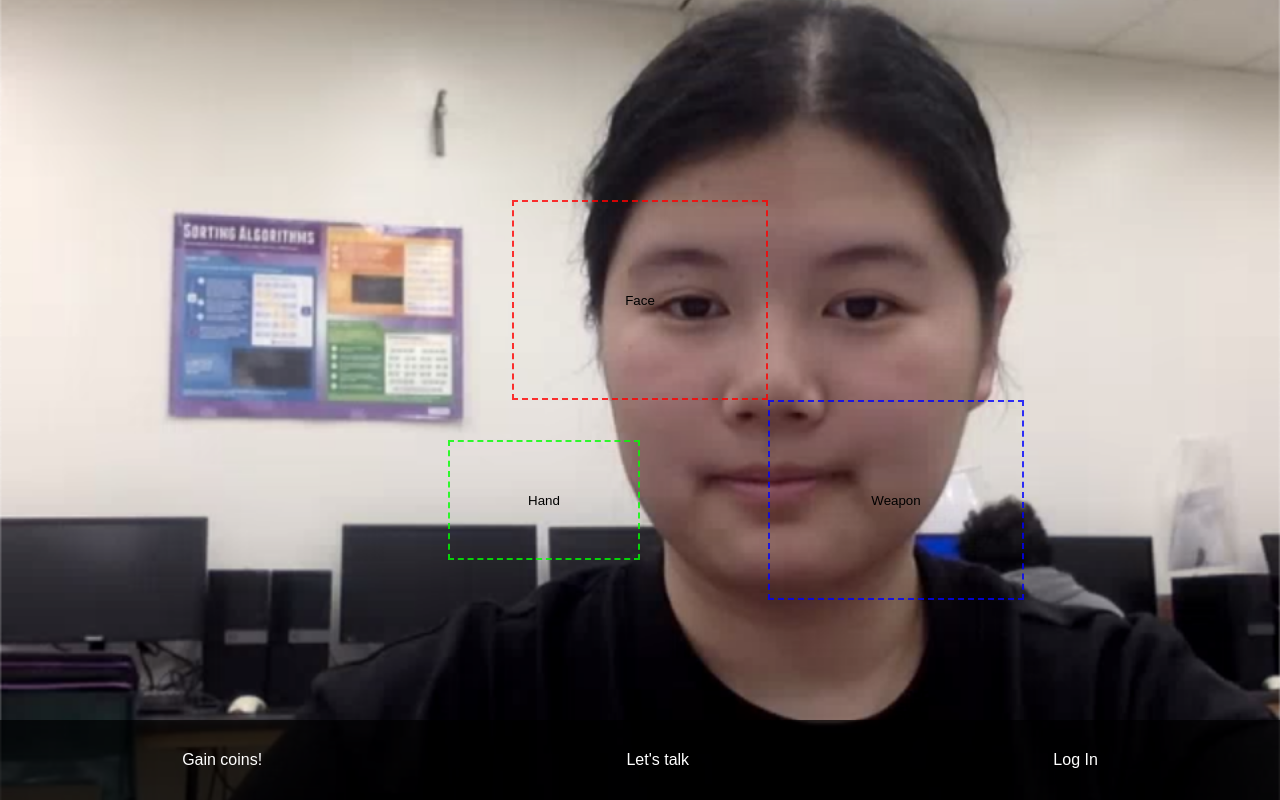
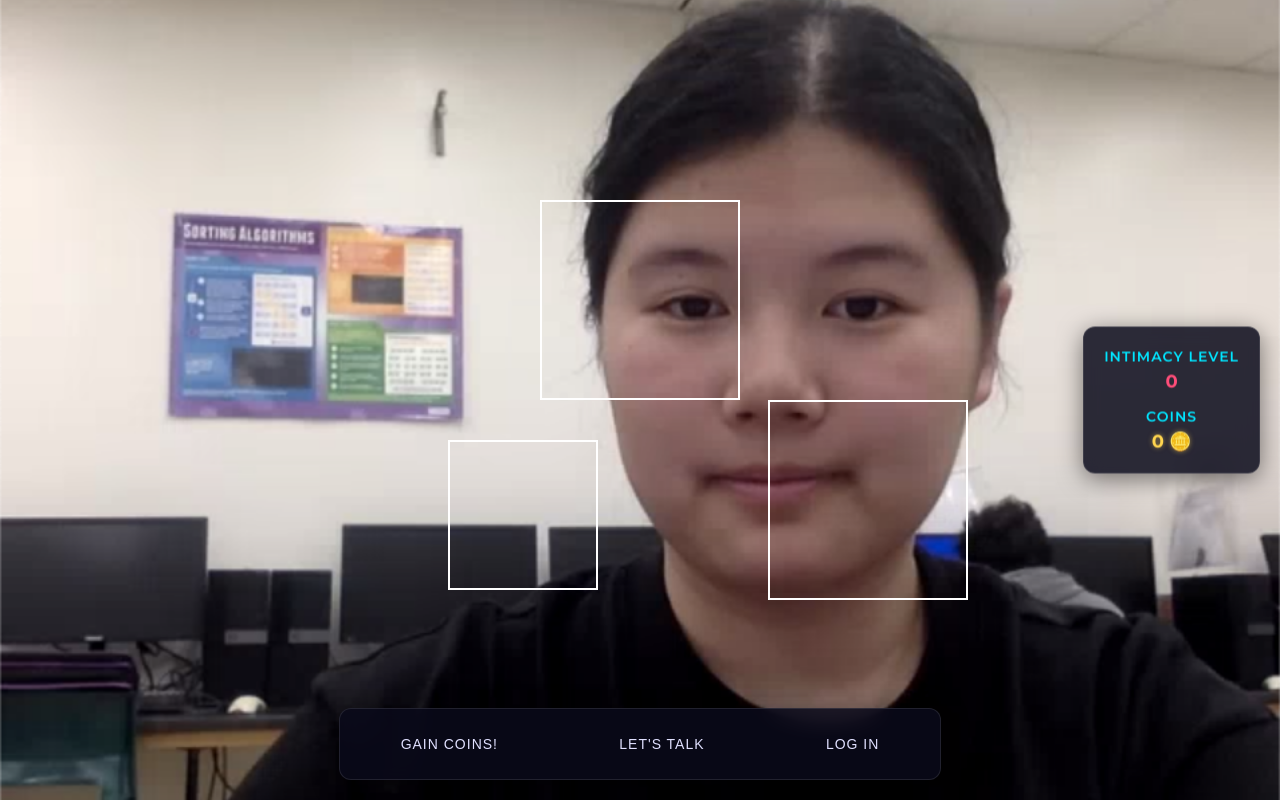
Before and after one commit to nikapomazova/studylove, a plain HTML site: page Main.html in a window 1280 px wide. Drawn offline with Linux system fonts and the light colour scheme; no server answers; files whose address does not match are found by name.

Commit message:
main update + intimacy level for chat

```diff
--- a/Main.html
+++ b/Main.html
@@ -5,16 +5,30 @@
     <meta name="viewport" content="width=device-width, initial-scale=1.0">
     <title>Love and Deepseek</title>
     <style>
+        @import url('https://fonts.googleapis.com/css2?family=Montserrat:wght@300;400;500;600;700&display=swap');
+
+        :root {
+            --primary: #ff4d79;
+            --secondary: #6a5acd;
+            --accent: #00e5ff;
+            --dark: #0a0a1a;
+            --darker: #050510;
+            --light: #e0e0ff;
+            --overlay: rgba(10, 10, 26, 0.85);
+            --coin-color: #ffd54f;
+        }
+
         body, html {
             margin: 0;
             padding: 0;
             width: 100%;
             height: 100%;
-            font-family: 'Arial', sans-serif;
+            font-family: 'Montserrat', sans-serif;
             overflow: hidden;
+            color: var(--light);
+            background-color: var(--darker);
         }
 
-        /* Unified media layer (for both bg and videos) */
         .media-layer {
             position: fixed;
             top: 0;
@@ -25,136 +39,183 @@
             overflow: hidden;
         }
 
-        /* Background image (default state) */
         #backgroundMedia {
             position: absolute;
             width: 100%;
             height: 100%;
-            object-fit: cover; /* Ensures full coverage */
+            object-fit: cover;
             object-position: center;
+
         }
 
-        /* Interactive buttons (visible for testing) */
         .interactive-area {
             position: absolute;
             background: transparent;
-            border: 2px dashed rgba(255, 255, 0, 0.8);
+            border: 2px solid white;
             cursor: pointer;
             z-index: 2;
-            transition: all 0.3s;
         }
 
-        .interactive-area:hover {
-            background: rgba(255, 255, 0, 0.2);
-        }
-
-        /* Button positions */
         .face-area {
             top: 25%;
             left: 50%;
             transform: translateX(-50%);
-            width: 20%;
-            height: 25%;
-            border-color: rgba(255, 0, 0, 0.8);
+            width: 200px;
+            height: 200px;
         }
 
         .hand-area {
             top: 55%;
             left: 35%;
-            width: 15%;
-            height: 15%;
-            border-color: rgba(0, 255, 0, 0.8);
+            width: 150px;
+            height: 150px;
         }
 
         .weapon-area {
             top: 50%;
             left: 60%;
-            width: 20%;
-            height: 25%;
-            border-color: rgba(0, 0, 255, 0.8);
+            width: 200px;
+            height: 200px;
         }
 
-        /* UI Menus */
         .menu {
             position: fixed;
-            bottom: 0;
-            width: 100%;
-            height: 80px;
-            background: rgba(0, 0, 0, 0.7);
+            bottom: 20px;
+            left: 50%;
+            transform: translateX(-50%);
+            width: 90%;
+            max-width: 600px;
+            height: 70px;
+            background: var(--overlay);
             display: flex;
             justify-content: space-around;
             align-items: center;
             z-index: 3;
+            border-radius: 12px;
+            backdrop-filter: blur(10px);
+            box-shadow: 0 5px 25px rgba(0, 0, 0, 0.5);
+            border: 1px solid rgba(255, 255, 255, 0.1);
         }
 
         .menu-button {
-            color: white;
+            color: var(--light);
             background: transparent;
             border: none;
-            font-size: 16px;
+            font-size: 14px;
+            font-weight: 500;
             cursor: pointer;
-            padding: 10px 20px;
-            border-radius: 5px;
-            transition: background 0.3s;
+            padding: 12px 24px;
+            border-radius: 6px;
+            transition: all 0.3s ease;
+            text-transform: uppercase;
+            letter-spacing: 1px;
+            position: relative;
+            overflow: hidden;
         }
 
         .side-menu {
             position: fixed;
-            right: 10px;
+            right: 20px;
             top: 50%;
             transform: translateY(-50%);
             display: flex;
             flex-direction: column;
             gap: 15px;
             z-index: 3;
+            background: var(--overlay);
+            padding: 20px;
+            border-radius: 12px;
+            backdrop-filter: blur(10px);
+            box-shadow: 0 5px 25px rgba(0, 0, 0, 0.5);
+            border: 1px solid rgba(255, 255, 255, 0.1);
+        }
+
+        .stats-container {
+            display: flex;
+            flex-direction: column;
+            gap: 15px;
+        }
+
+        .stat-display {
+            display: flex;
+            flex-direction: column;
+            align-items: center;
+            gap: 5px;
+        }
+
+        .stat-title {
+            color: var(--accent);
+            font-size: 14px;
+            font-weight: 600;
+            text-transform: uppercase;
+            letter-spacing: 1px;
+        }
+
+        .stat-value {
+            color: white;
+            font-size: 18px;
+            font-weight: 700;
+        }
+
+        .coin-value {
+            color: var(--coin-color);
+            text-shadow: 0 0 5px rgba(255, 213, 79, 0.5);
+        }
+
+        .intimacy-value {
+            color: var(--primary);
+        }
+
+        @media (max-width: 768px) {
+            .interactive-area {
+                width: 120px !important;
+                height: 120px !important;
+            }
         }
     </style>
 </head>
 <body>
-    <!-- Unified media layer -->
     <div class="media-layer">
-        <!--
-            Single element for both bg and videos.
-            Starts as background image, swaps to video on interaction.
-        -->
-        <img id="backgroundMedia" src="/Users/Emily/Downloads/Grade 12 CS/summative/Screen Shot 2025-06-06 at 12.17.59 PM.png">
+        <img id="backgroundMedia" src="Screen Shot 2025-06-06 at 12.17.59 PM.png">
     </div>
 
-    <!-- Interactive buttons -->
-    <button class="interactive-area face-area" onclick="swapMedia('/Users/Emily/Downloads/Grade 12 CS/summative/Untitled Video June 6, 2025 12_12 PM.mp4')">Face</button>
-    <button class="interactive-area hand-area" onclick="swapMedia('https://example.com/hand_video.mp4')">Hand</button>
-    <button class="interactive-area weapon-area" onclick="swapMedia('https://example.com/weapon_video.mp4')">Weapon</button>
+    <button class="interactive-area face-area" onclick="swapMedia('Untitled Video June 6, 2025 12_12 PM.mp4')"></button>
+    <button class="interactive-area hand-area" onclick="swapMedia('Untitled Video June 6, 2025 12_12 PM.mp4')"></button>
+    <button class="interactive-area weapon-area" onclick="swapMedia('Untitled Video June 6, 2025 12_12 PM.mp4')"></button>
 
-    <!-- Bottom menu -->
     <div class="menu">
-        <button class="menu-button" onclick="window.location.href='Quiz.html'" >Gain coins!</button>
+        <button class="menu-button" onclick="window.location.href='Quiz.html'">Gain coins!</button>
         <button class="menu-button" onclick="window.location.href='chat.html'">Let's talk</button>
-        <button class="menu-button" id = "loginButton" onclick="window.location.href='./LogIn.html'">Log In</button>
+        <button class="menu-button" id="loginButton" onclick="window.location.href='./LogIn.html'">Log In</button>
     </div>
 
-    <!-- Side menu -->
     <div class="side-menu">
+        <div class="stats-container">
+            <div class="stat-display">
+                <div class="stat-title">Intimacy Level</div>
+                <div class="stat-value intimacy-value" id="intimacyValue">0</div>
+            </div>
 
+            <div class="stat-display">
+                <div class="stat-title">Coins</div>
+                <div class="stat-value coin-value" id="coinValue">0 <span>🪙</span></div>
+            </div>
+        </div>
     </div>
 
-    <script type="module">
-
-        import {initAuthListener} from "./isSignedIn.js?v1.1";
-        document.addEventListener('DOMContentLoaded', initAuthListener);
-
+    <script>
         let currentVideo = null;
 
         function swapMedia(mediaUrl) {
             const mediaLayer = document.querySelector('.media-layer');
             const bgMedia = document.getElementById('backgroundMedia');
 
-            // If video is already playing, remove it
+            // Remove existing video if any
             if (currentVideo) {
                 mediaLayer.removeChild(currentVideo);
                 currentVideo = null;
             }
 
-            // Create video element
             if (mediaUrl.endsWith('.mp4')) {
                 currentVideo = document.createElement('video');
                 currentVideo.src = mediaUrl;
@@ -166,22 +227,32 @@
                 currentVideo.style.objectFit = 'cover';
                 currentVideo.style.objectPosition = 'center';
 
-                // Replace background with video
                 mediaLayer.insertBefore(currentVideo, bgMedia);
                 bgMedia.style.display = 'none';
 
-                // Restore background when video ends
-                currentVideo.onended = function() {
+                currentVideo.onended = function () {
                     mediaLayer.removeChild(currentVideo);
                     bgMedia.style.display = 'block';
                     currentVideo = null;
                 };
-            }
-            // For images (if needed)
-            else {
+            } else {
                 bgMedia.src = mediaUrl;
+                bgMedia.style.display = 'block';
             }
         }
+
+        function loadStats() {
+            if (localStorage.getItem('quizCoins')) {
+                document.getElementById('coinValue').textContent =
+                    `${localStorage.getItem('quizCoins')} 🪙`;
+            }
+            if (localStorage.getItem('intimacyLevel')) {
+                document.getElementById('intimacyValue').textContent =
+                    localStorage.getItem('intimacyLevel');
+            }
+        }
+
+        document.addEventListener("DOMContentLoaded", loadStats);
     </script>
 </body>
 </html>
```
Also changed, not shown: chat.html (+12 -0 lines), main.html (+130 -59 lines).
